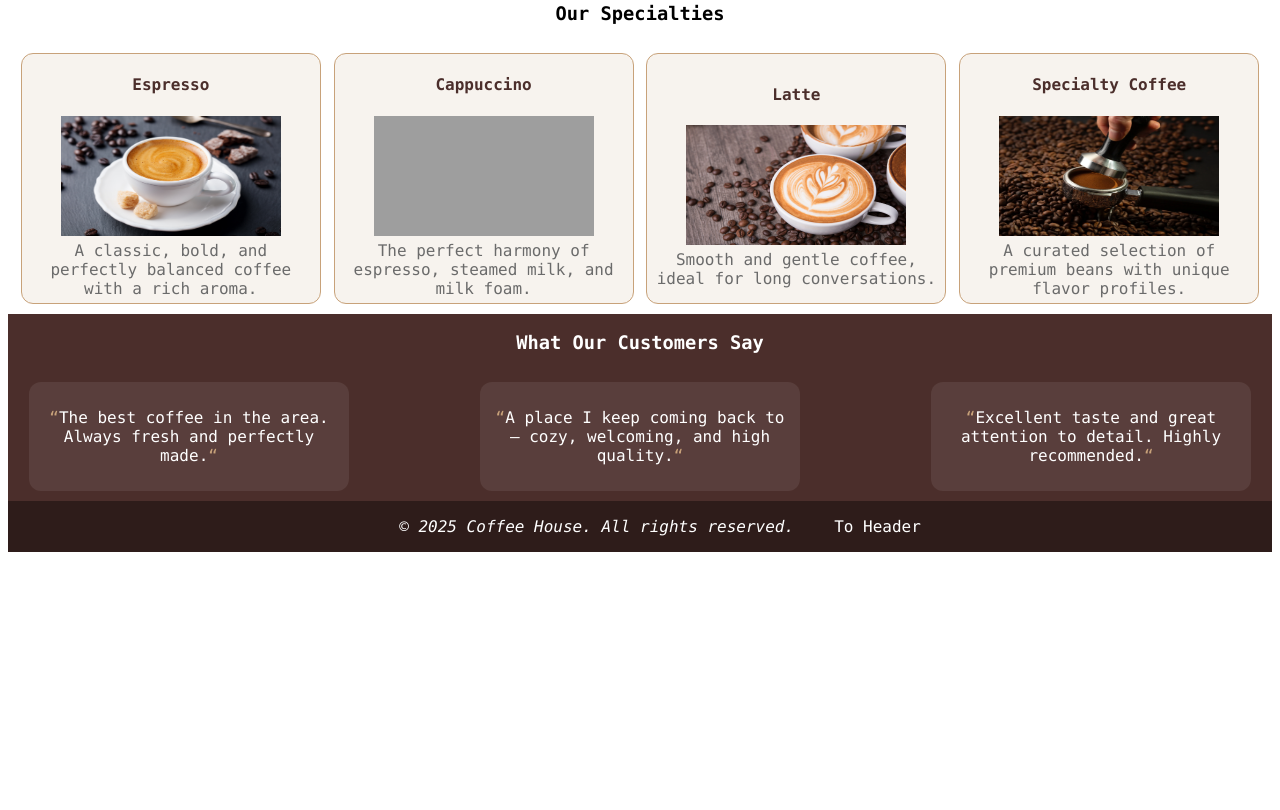
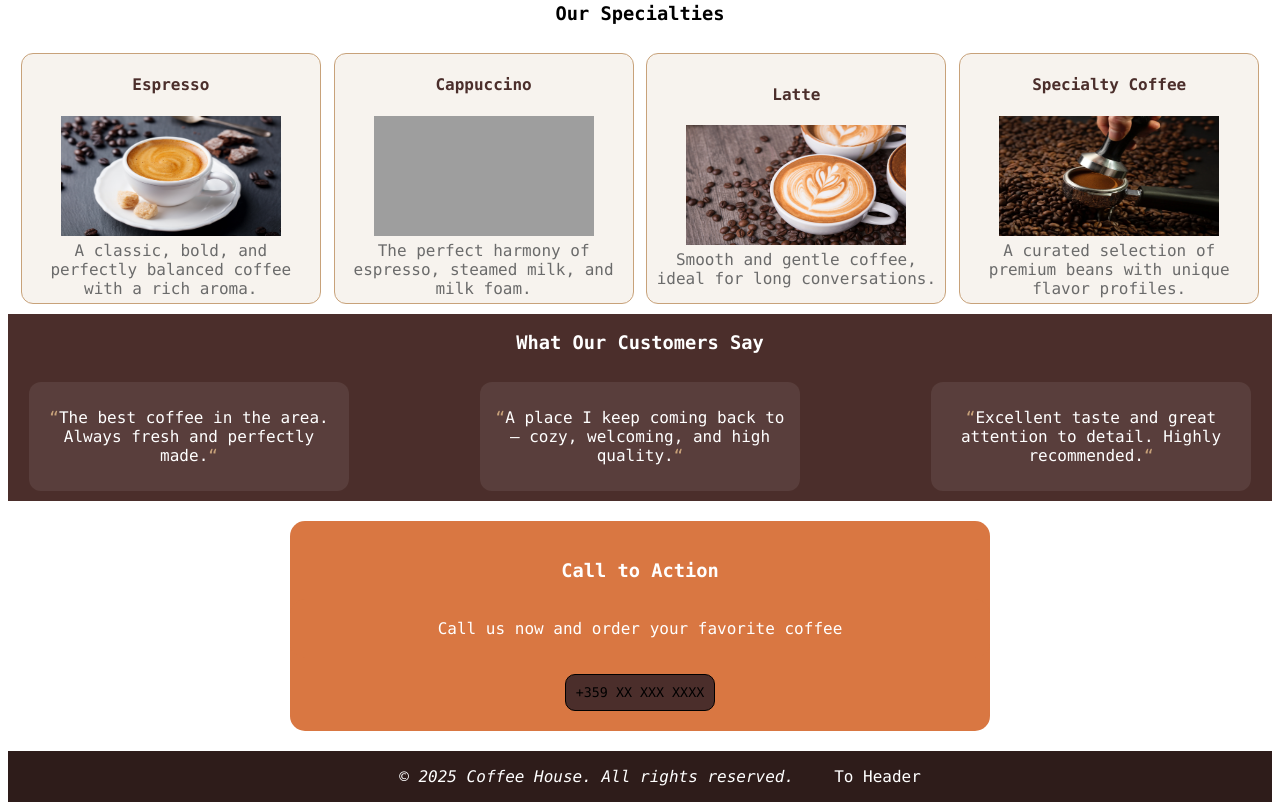
Before and after one commit to GreenEyeGM/Landing-Page, a plain HTML site: page index.html in a window 1280 px wide. Shown: the part 363-1173 px from the top of the page. Before the commit the page ends 923 px from the top, so only its background shows below. Drawn offline with Linux system fonts and the light colour scheme; grey boxes are pictures that could not be loaded.

Commit message:
Call-Us Section done

```diff
--- a/index.html
+++ b/index.html
@@ -78,8 +78,10 @@ We carefully select every coffee bean, work with trusted suppliers, and prepare
         </div>
     </section>
     <section class="Fourth-Info">
-        <div class ="Call-Us">
-
+        <div class ="Call-Us" id="Call-Us">
+                <h3 class ="Call-Us-Title">Call to Action</h3>
+                <p class ="Call-Us Text">Call us now and order your favorite coffee</p>
+                <button class ="Call-Us-Button">+359 XX XXX XXXX</button>
         </div>
     </section>
     <nav class="Footer-Nav-Bar">
--- a/style/style.css
+++ b/style/style.css
@@ -162,6 +162,38 @@ body{
   font-size: 16px;
 }
 
+/* Call Us Section */
+
+.Fourth-Info{
+    display: flex;
+    flex-direction: column;
+    justify-content: center;
+    align-items: center;
+    text-align: center;
+    color:#FFFFFF;
+    margin: 20px;
+}
+
+.Call-Us{
+    background-color: #D97742;
+    color:#FFFFFF;
+    height: auto;
+    width: 700px;
+    border-radius: 15px;
+    padding: 20px 0px 20px 0px;
+}
+
+.Call-Us-Button{
+    background-color: #4B2E2B;
+    border: solid 1px;
+    border-radius: 10px;
+    padding:10px
+}
+.Call-Us-Button:hover{
+    background-color: #2E1C1A;
+}
+
+
 /* Others */
 a,ul{
     text-decoration: none;
```
